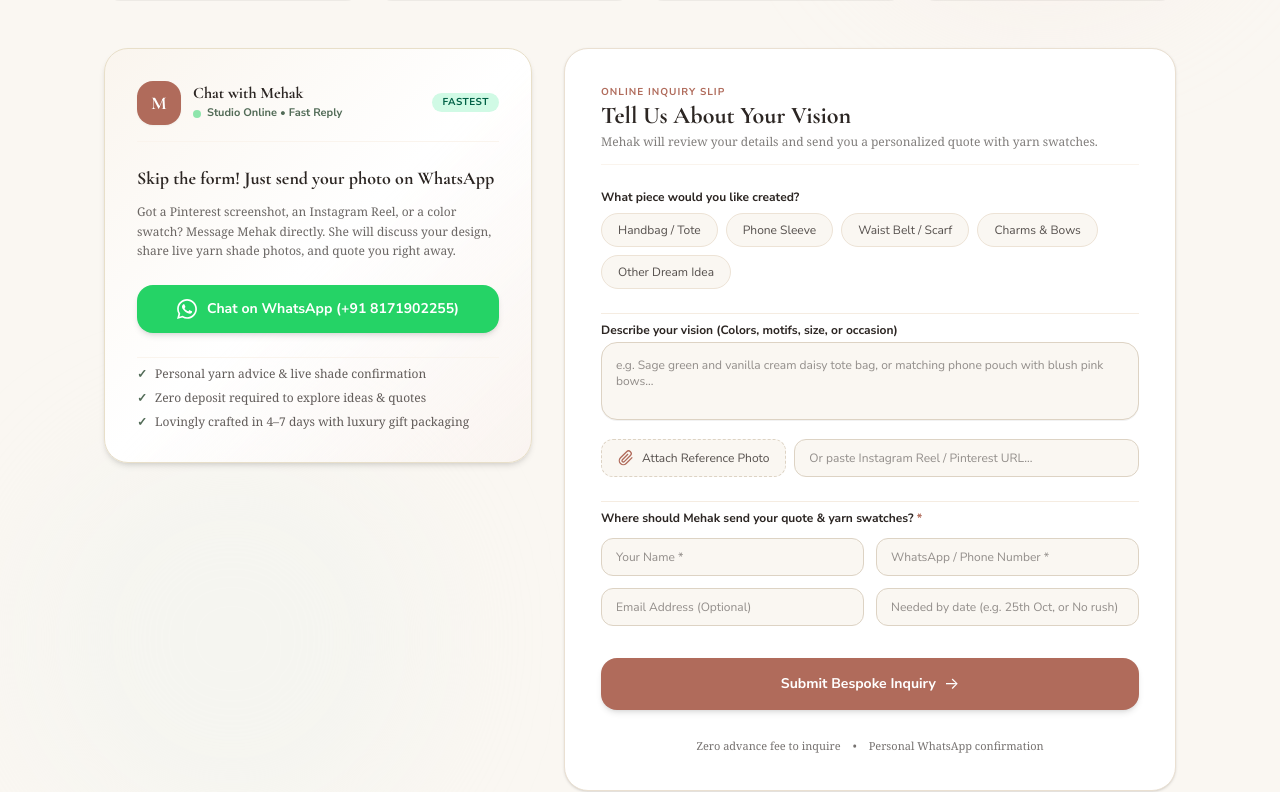
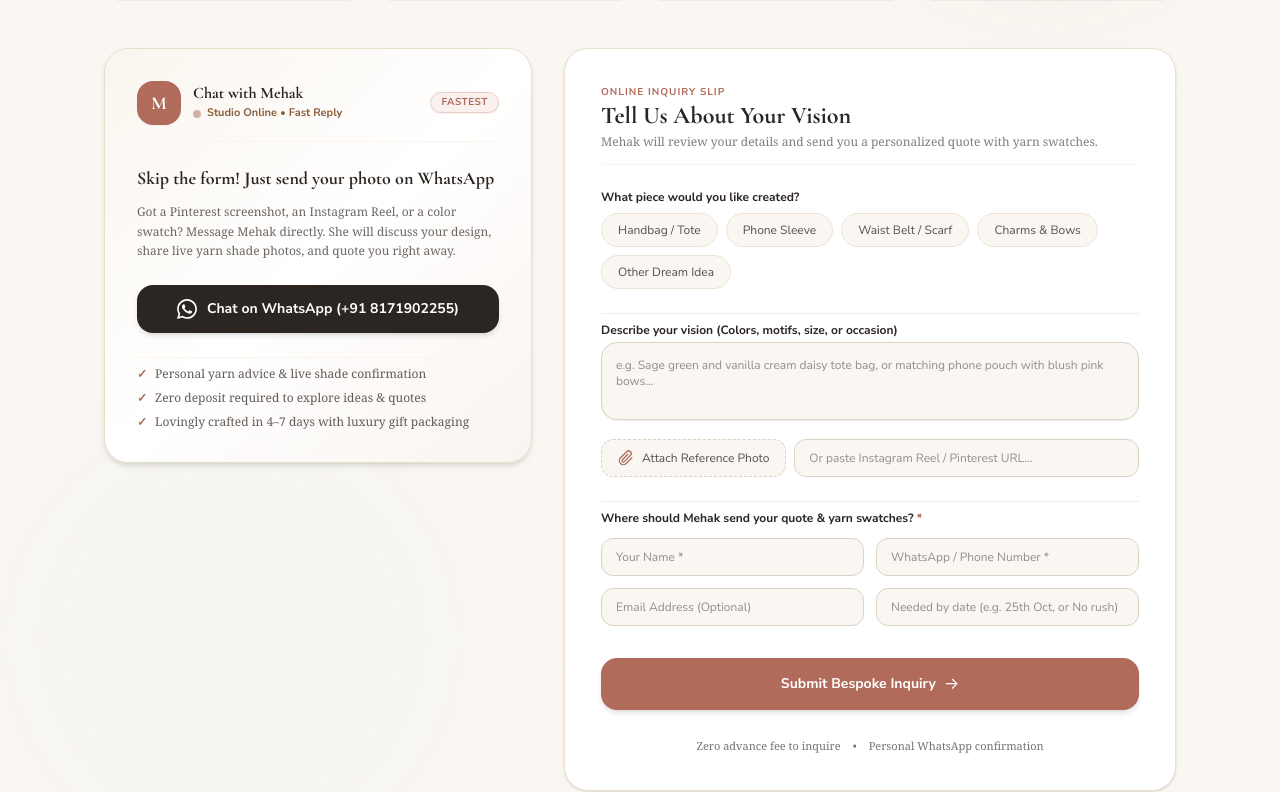
Before and after one commit to puneetkushwaha/Cocoon_I, a Next.js app: page / in a window 1280 px wide. Shown: the part 9558-10350 px from the top of the page. Built offline with nearby package versions, Linux system fonts and the light colour scheme; no server answers; the database is empty.

Commit message:
style: replace mismatched green colors with brand aesthetic terracotta and espresso

```diff
--- a/src/components/FaqSection.jsx
+++ b/src/components/FaqSection.jsx
@@ -114,10 +114,10 @@ export default function FaqSection() {
             href="https://wa.me/918171902255?text=Hi%20Mehak!%20I%20have%20a%20question%20regarding%20GoCocoon%20crochet."
             target="_blank"
             rel="noopener noreferrer"
-            className="px-6 py-3 rounded-full bg-[#25D366] hover:bg-[#20ba5a] text-white text-xs font-bold font-sans transition shadow-sm hover:shadow-md cursor-pointer shrink-0 inline-flex items-center gap-2"
+            className="px-6 py-3 rounded-full bg-[#2C2623] hover:bg-[#B06B5B] text-white text-xs font-bold font-sans transition-all duration-300 shadow-sm hover:shadow-md cursor-pointer shrink-0 inline-flex items-center gap-2 group"
           >
             <span>Ask on WhatsApp</span>
-            <span>→</span>
+            <span className="group-hover:translate-x-0.5 transition-transform">→</span>
           </a>
         </div>
 
--- a/src/components/Header.jsx
+++ b/src/components/Header.jsx
@@ -583,9 +583,9 @@ export default function Header({ onOpenCart, cartCountOverride }) {
                 href="https://wa.me/918171902255"
                 target="_blank"
                 rel="noreferrer"
-                className="inline-flex items-center gap-2 px-3.5 py-2 rounded-full bg-[#EBF5ED] text-[#236338] hover:bg-[#236338] hover:text-white transition-all font-bold text-[11px]"
+                className="inline-flex items-center gap-2 px-3.5 py-2 rounded-full bg-[#FAF0ED] text-[#B06B5B] hover:bg-[#B06B5B] hover:text-white transition-all font-bold text-[11px] border border-[#ECCEC7]"
               >
-                <span className="w-2 h-2 rounded-full bg-[#25D366] animate-pulse"></span>
+                <span className="w-2 h-2 rounded-full bg-[#B06B5B] animate-pulse"></span>
                 WhatsApp Concierge
               </a>
               <a
--- a/src/components/presets/Preset4.jsx
+++ b/src/components/presets/Preset4.jsx
@@ -913,13 +913,13 @@ export default function Preset4() {
                   </div>
                   <div>
                     <h3 className="font-header font-bold text-base text-[#2C2623] leading-tight">Chat with Mehak</h3>
-                    <p className="text-[11px] text-[#526B57] font-sans font-bold flex items-center gap-1.5 mt-0.5">
-                      <span className="w-2 h-2 rounded-full bg-[#25D366] animate-pulse"></span>
+                    <p className="text-[11px] text-[#8B5E3C] font-sans font-bold flex items-center gap-1.5 mt-0.5">
+                      <span className="w-2 h-2 rounded-full bg-[#B06B5B] animate-pulse"></span>
                       Studio Online • Fast Reply
                     </p>
                   </div>
                 </div>
-                <span className="text-[10px] uppercase font-bold tracking-wider bg-emerald-100 text-emerald-800 px-2.5 py-0.5 rounded-full">
+                <span className="text-[10px] uppercase font-bold tracking-wider bg-[#FAF0ED] text-[#B06B5B] border border-[#ECCEC7] px-2.5 py-0.5 rounded-full shadow-2xs">
                   Fastest
                 </span>
               </div>
@@ -938,7 +938,7 @@ export default function Preset4() {
                 href="https://wa.me/918171902255?text=Hi%20Mehak!%20I%20want%20to%20discuss%20a%20custom%20crochet%20order%20with%20you.%20Here%20is%20my%20idea:"
                 target="_blank"
                 rel="noreferrer"
-                className="w-full py-3.5 px-4 rounded-2xl bg-[#25D366] hover:bg-[#20ba5a] text-white font-sans text-xs sm:text-sm font-bold shadow-md hover:shadow-lg transition-all flex items-center justify-center gap-2.5 cursor-pointer text-center group"
+                className="w-full py-3.5 px-4 rounded-2xl bg-[#2C2623] hover:bg-[#B06B5B] text-white font-sans text-xs sm:text-sm font-bold shadow-md hover:shadow-lg transition-all flex items-center justify-center gap-2.5 cursor-pointer text-center group"
               >
                 <svg className="w-5 h-5 fill-current shrink-0 group-hover:scale-110 transition-transform" viewBox="0 0 24 24">
                   <path d="M.057 24l1.687-6.163c-1.041-1.804-1.588-3.849-1.587-5.946.003-6.556 5.338-11.891 11.893-11.891 3.181.001 6.167 1.24 8.413 3.488 2.245 2.248 3.481 5.236 3.48 8.414-.003 6.557-5.338 11.892-11.893 11.892-1.99-.001-3.951-.5-5.688-1.448l-6.305 1.654zm6.597-3.807c1.676.995 3.276 1.591 5.392 1.592 5.448 0 9.886-4.434 9.889-9.885.002-5.462-4.415-9.89-9.881-9.892-5.452 0-9.887 4.434-9.889 9.884-.001 2.225.651 3.891 1.746 5.634l-.999 3.648 3.742-.981zm11.387-5.464c-.074-.124-.272-.198-.57-.347-.297-.149-1.758-.868-2.031-.967-.272-.099-.47-.149-.669.149-.198.297-.768.967-.941 1.165-.173.198-.347.223-.644.074-.297-.149-1.255-.462-2.39-1.475-.883-.788-1.48-1.761-1.653-2.059-.173-.297-.018-.458.13-.606.134-.133.297-.347.446-.521.151-.172.2-.296.3-.495.099-.198.05-.372-.025-.521-.075-.148-.669-1.611-.916-2.206-.242-.579-.487-.501-.669-.51l-.57-.01c-.198 0-.52.074-.792.372s-1.04 1.016-1.04 2.479 1.065 2.876 1.213 3.074c.149.198 2.095 3.2 5.076 4.487.709.306 1.263.489 1.694.626.712.226 1.36.194 1.872.118.571-.085 1.758-.719 2.006-1.413.248-.695.248-1.29.173-1.414z"/>
@@ -949,15 +949,15 @@ export default function Preset4() {
               {/* THREE REASSURANCES */}
               <div className="pt-2 border-t border-[#FAF4ED] space-y-2 text-xs font-serif text-[#2C2623]/75">
                 <div className="flex items-center gap-2">
-                  <span className="text-[#526B57] font-bold">✓</span>
+                  <span className="text-[#B06B5B] font-bold">✓</span>
                   <span>Personal yarn advice & live shade confirmation</span>
                 </div>
                 <div className="flex items-center gap-2">
-                  <span className="text-[#526B57] font-bold">✓</span>
+                  <span className="text-[#B06B5B] font-bold">✓</span>
                   <span>Zero deposit required to explore ideas & quotes</span>
                 </div>
                 <div className="flex items-center gap-2">
-                  <span className="text-[#526B57] font-bold">✓</span>
+                  <span className="text-[#B06B5B] font-bold">✓</span>
                   <span>Lovingly crafted in 4–7 days with luxury gift packaging</span>
                 </div>
               </div>
```
